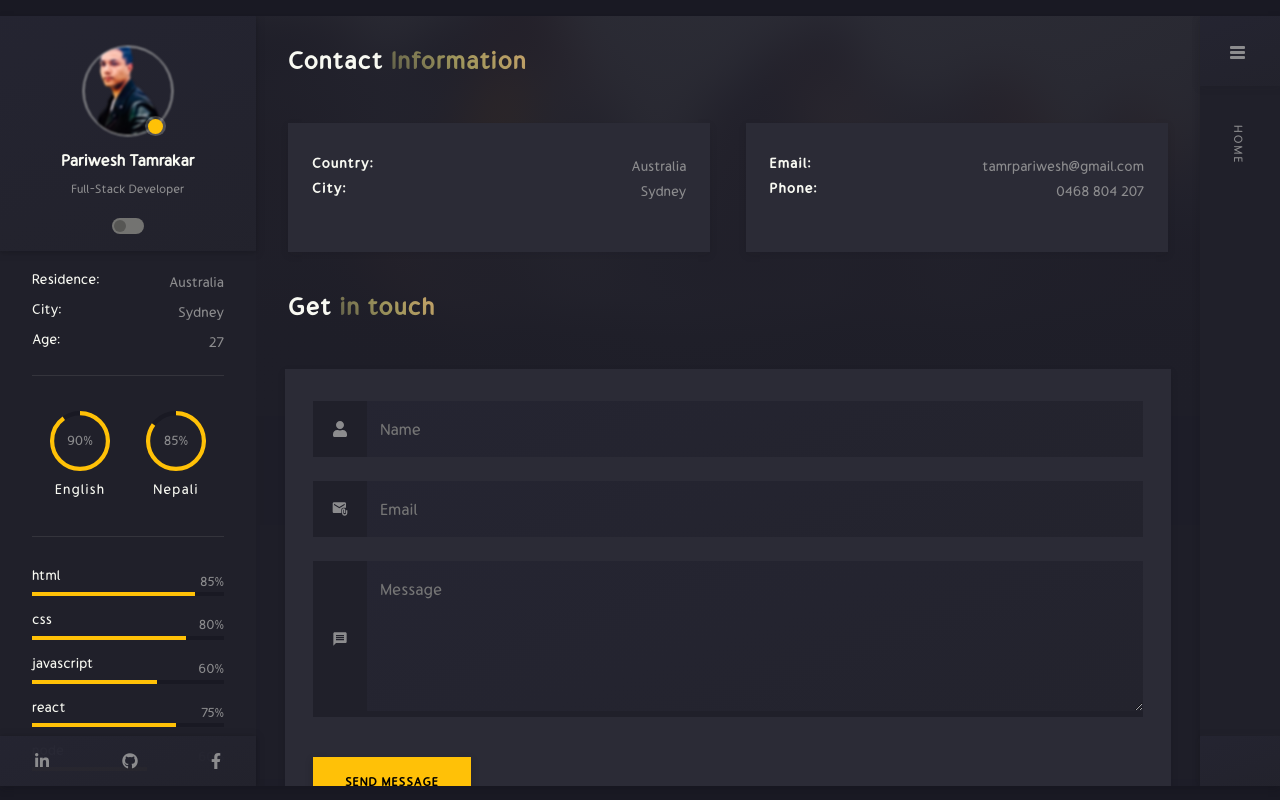
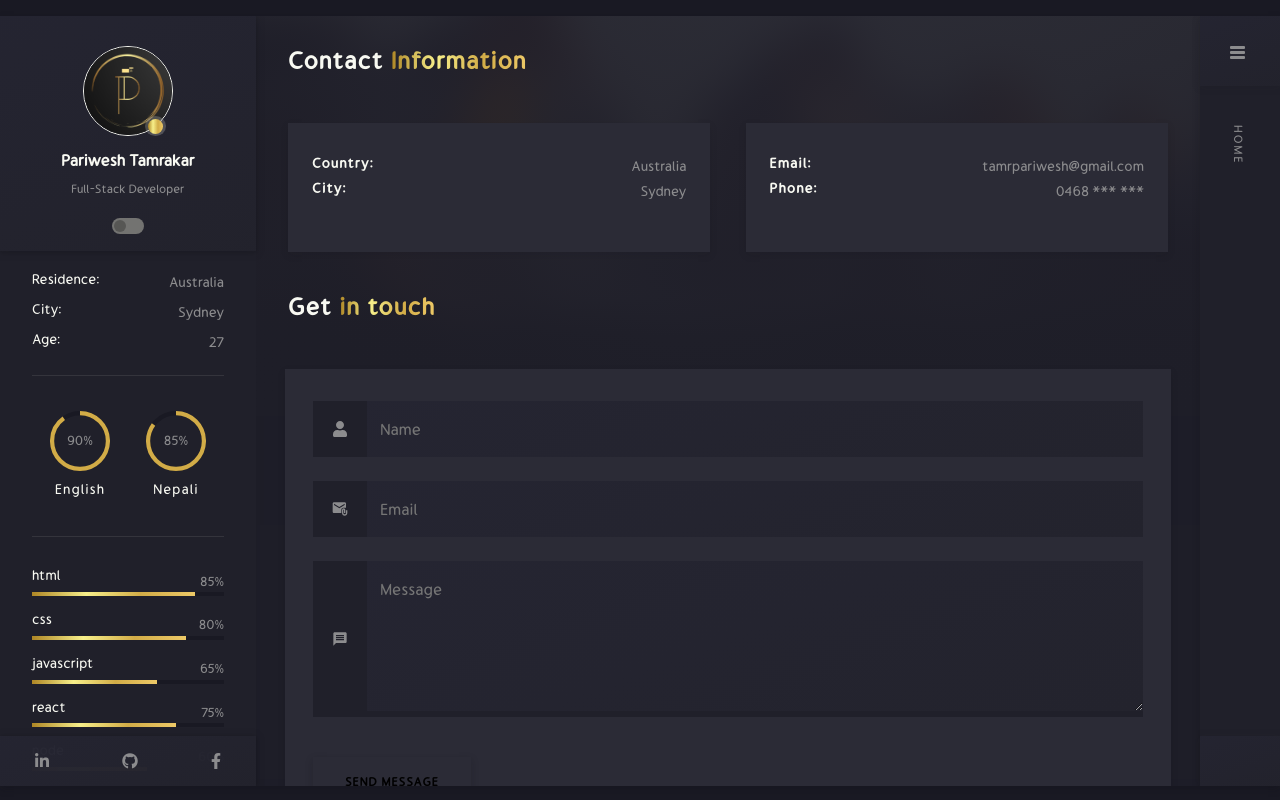
Before and after one commit to pariweshtamr/official-portfolio, a React (Create React App) app: page /contact in a window 1280 px wide. Built offline with nearby package versions, Linux system fonts and the light colour scheme.

Commit message:
updated logo, favicon and color for titles

```diff
--- a/src/App.scss
+++ b/src/App.scss
@@ -15,7 +15,8 @@
       font-weight: 700;
       letter-spacing: 1px;
       span {
-        background: -webkit-linear-gradient(45deg, #5e5e49, #a0965c, #c5a269);
+        // background: -webkit-linear-gradient(45deg, #5e5e49, #a0965c, #c5a269);
+        background: var(--color-yellow);
         background-clip: text;
         -webkit-background-clip: text;
         -webkit-text-fill-color: transparent;
--- a/src/components/CircularProgressBar/CircularProgressBar.js
+++ b/src/components/CircularProgressBar/CircularProgressBar.js
@@ -18,7 +18,7 @@ const CircularProgressBar = ({ val }) => {
                 styles={buildStyles({
                   textSize: "22px",
                   textColor: "#8c8c8e",
-                  pathColor: "#ffc107",
+                  pathColor: "#d2ac47",
                   trailColor: "#191923",
                   strokeLinecap: "butt",
                   pathTransitionDuration: 2.5,
--- a/src/components/Contact/Contact.js
+++ b/src/components/Contact/Contact.js
@@ -86,7 +86,7 @@ const Contact = () => {
                   </li>
                   <li>
                     <h6>Phone:</h6>
-                    <span>0468 804 207</span>
+                    <span>0468 *** ***</span>
                   </li>
                 </ul>
               </div>
--- a/src/components/Footer/Footer.js
+++ b/src/components/Footer/Footer.js
@@ -5,7 +5,7 @@ const Footer = () => {
   return (
     <Container fluid className="footer">
       <div className="footer-content">
-        <p>@ 2022 Pariwesh Tamrakar</p>
+        <p>&copy; 2023 Pariwesh Tamrakar</p>
       </div>
     </Container>
   )
--- a/src/components/Sidebar/Left/Leftbar.js
+++ b/src/components/Sidebar/Left/Leftbar.js
@@ -27,7 +27,7 @@ const Leftbar = () => {
             className="avatar"
           >
             <div className="avatar-image">
-              <img src={images.dev} alt="" />
+              <img src={images.logo} alt="" />
 
               <div className="avatar-light">
                 <div className="avatar-light-available"></div>
@@ -91,7 +91,7 @@ const Leftbar = () => {
                 <ProgressBar title={"css"} width={"80%"} text={"80%"} />
               </div>
               <div className="hard-skill-item">
-                <ProgressBar title={"javascript"} width={"65%"} text={"60%"} />
+                <ProgressBar title={"javascript"} width={"65%"} text={"65%"} />
               </div>
               <div className="hard-skill-item">
                 <ProgressBar title={"react"} width={"75%"} text={"75%"} />
--- a/src/components/Sidebar/Left/leftbar.scss
+++ b/src/components/Sidebar/Left/leftbar.scss
@@ -41,7 +41,7 @@
           object-fit: cover;
           border-radius: 50%;
           border: 1px solid var(--color-main);
-          filter: blur(1px);
+          // filter: blur(1px);
         }
       }
       .avatar-light {
--- a/src/constants/images.js
+++ b/src/constants/images.js
@@ -19,6 +19,7 @@ import mobile from "../assets/mobile.png"
 import mern from "../assets/mern.png"
 import crown from "../assets/crown.png"
 import heroBg from "../assets/bg.jpeg"
+import logo from "../assets/Logo.png"
 
 const images = {
   api,
@@ -42,6 +43,7 @@ const images = {
   mern,
   heroBg,
   express,
+  logo,
 }
 
 export default images
--- a/src/constants/projects.js
+++ b/src/constants/projects.js
@@ -10,14 +10,26 @@ const projects = [
     id: 0,
   },
   {
-    title: "Chat App",
+    title: "Library Management App",
     category: "React JS",
-    description: "This project is a Full Stack MERN Chat application.",
+    description:
+      "This project is a Full Stack MERN Library Management Application.",
     image: "/images/1.jpg",
     tags: ["MERN", "Mongo", "Express", "REACT JS", "Node", "FULL-STACK"],
     source: "https://github.com/pariweshtamr/mern-soccer-store-frontend",
     visit: "",
     id: 1,
+  },
+  {
+    title: "Expenses Tracker App",
+    category: "React JS",
+    description:
+      "This project is a Full Stack MERN Expenses Tracker Application.",
+    image: "/images/1.jpg",
+    tags: ["MERN", "Mongo", "Express", "REACT JS", "Node", "FULL-STACK"],
+    source: "https://github.com/pariweshtamr/mern-soccer-store-frontend",
+    visit: "",
+    id: 2,
   },
   {
     title: "Beat Maker",
@@ -41,17 +53,6 @@ const projects = [
     source: "https://github.com/pariweshtamr/react-portfolio-website",
     visit: "https://my-portfolio-pariweshtamr.vercel.app/",
     id: 3,
-  },
-  {
-    title: "Portfolio - Styled components",
-    category: "REACT JS",
-    description:
-      "This is one of my portfolio websites where I got to learn about styled components.",
-    image: "/images/2.png",
-    tags: ["REACT JS"],
-    source:
-      "https://github.com/pariweshtamr/react-portfolio-styled-components.git",
-    id: 4,
   },
   {
     title: "Amazon-Prime Clone App",
@@ -109,6 +110,26 @@ const projects = [
     visit: "https://pariweshtamr.github.io/js-todo-list/",
     id: 9,
   },
+  {
+    title: "Calculator",
+    category: "JAVASCRIPT",
+    description: "This is a calculator app without using eval() method.",
+    image: "/images/9.png",
+    tags: ["HTML", "CSS", "JAVASCRIPT"],
+    source: "https://github.com/pariweshtamr/js-not-to-do-list",
+    visit: "",
+    id: 10,
+  },
+  {
+    title: "Tesla Homepage Clone",
+    category: "REACT JS",
+    description: "This is a clone of official Tesla website home-page.",
+    image: "/images/9.png",
+    tags: ["REACT JS"],
+    source: "https://github.com/pariweshtamr/js-not-to-do-list",
+    visit: "",
+    id: 11,
+  },
 ]
 
 export default projects
--- a/src/index.css
+++ b/src/index.css
@@ -4,7 +4,9 @@
   --color-dark: #20202a;
   --color-card: #2b2b36;
   --color-darkSecondary: #1e1e28;
-  --color-yellow: #ffc107;
+  --color-yellow: linear-gradient(90deg, #ae8625, #f7ef8a, #d2ac47, #edc967);
+  /* --color-yellow: #ffc107; */
+  /* --color-yellow: #ffd369; */
   --color-gray: #737371;
   --color-secondaryGray: #8c8c8e;
   --color-light: #ede2b9;
```
Also changed, not shown: src/assets/Logo.png (added), 1 other file (tests, documents, lock files or other folders).
